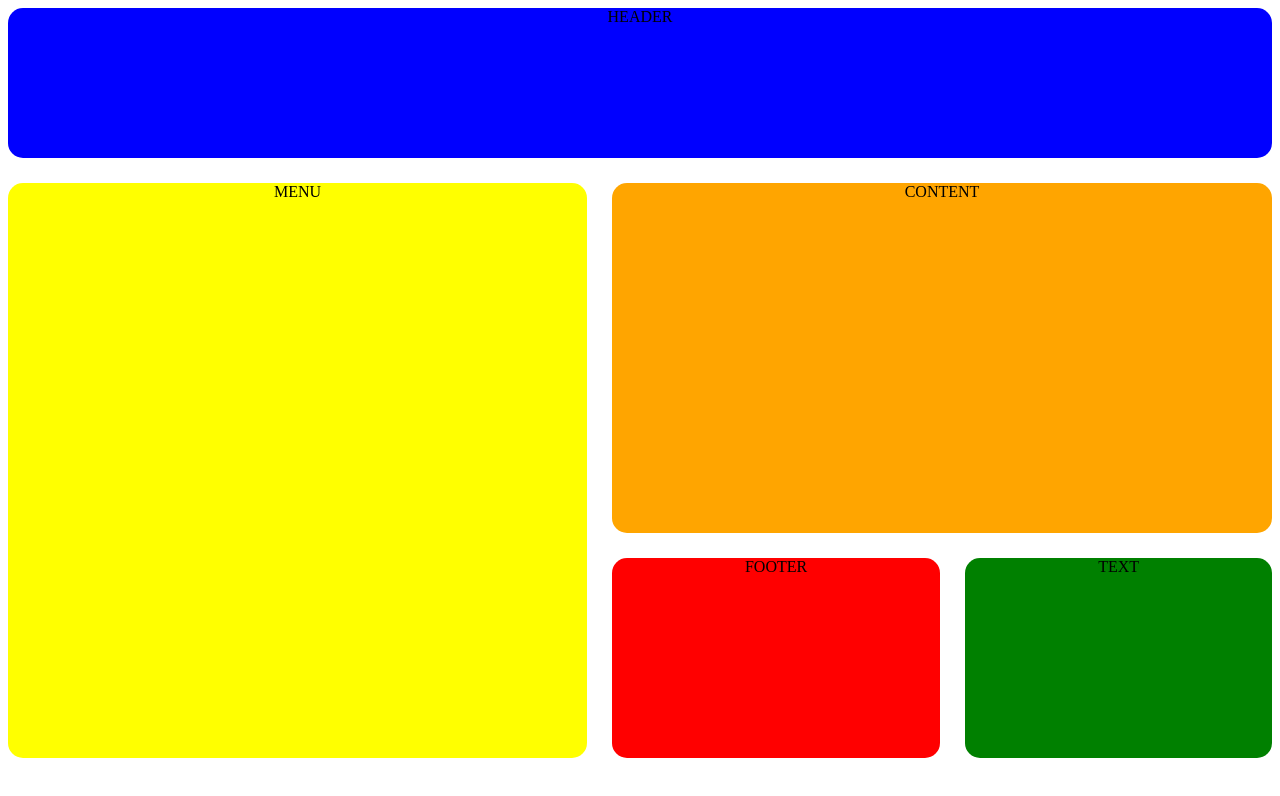
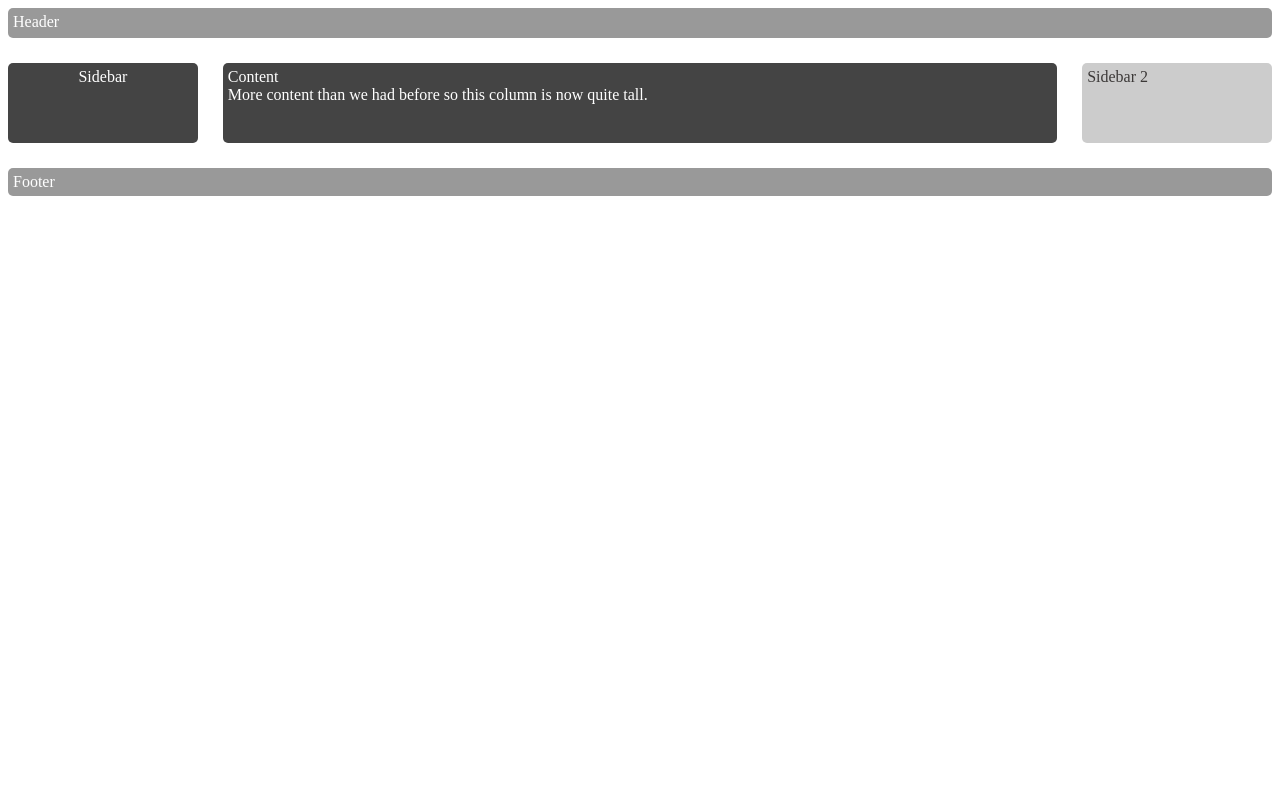
Before and after one commit to JordanDJensen/vs-assignments, a plain HTML site: page css-grid-practice/index.html in a window 1280 px wide. Drawn offline with Linux system fonts and the light colour scheme.

Commit message:
finished creating a page for mobile, tablet and web.

```diff
--- a/css-grid-practice/index.html
+++ b/css-grid-practice/index.html
@@ -10,11 +10,12 @@
 <body>
     <body>
         <div class="container">
-            <div class="header">HEADER</div>
-            <div class="menu">MENU</div>
-            <div class="content">CONTENT</div>
-            <div class="footer">FOOTER</div>
-            <div class="text">TEXT</div>
+            <div class="header">Header</div>
+            <div class="sidebar">Sidebar</div>
+            <div class="content">Content <span>More content than we had before so this column is now quite tall.</span></div>
+            <div class="sidebar2">Sidebar 2</div>
+            <div class="footer">Footer</div>
+
         </div>
     </body>
 </body>
--- a/css-grid-practice/style.css
+++ b/css-grid-practice/style.css
@@ -2,44 +2,106 @@
     display: grid;
     grid-gap: 25px;
     /* grid-template-columns: repeat(2, 1fr); */
-    grid-template-rows: 150px 350px 50px 50px;
 }
 
 .container > div{
-    border-radius: 15px;
-    text-align: center;
+    border-radius: 5px;
+    padding: 5px 5px 5px 5px;
+
+}
+
+span{
+    display: inline-block;
 }
 
 .header {
-    background-color: blue;
-    grid-column: 1/5;
-}
-
-.menu {
-    background-color: yellow;
-    grid-column: 1/3;
-    grid-row: 2/8;
+    background-color: #999999;
+    color: #FFFFFF;
 
 }
 
+.sidebar {
+    background-color: #444444;
+    color: #FFFFFF;
+}
+
 .content {
-    background-color: orange;
-   grid-row: 2/3;
-   grid-column: 3/5;
+    background-color: #444444;
+    color: #FFFFFF;
+
+}
+
+.sidebar2{
+    background-color: #CCCCCC;
+    color: #3C3938;
+}
+
+.footer {
+    background-color: #999999;
+    color: #FFFFFF;
+
+}
+
+@media only screen and (min-width: 600px) {
+    span{
+        display: block;
+    }
+
+    .container {
+        grid-template-columns: repeat(12, 1fr);
+        grid-template-rows: 35px 65px;
+    }
+
+
+   .header{
+        grid-column: 1/-1;
+   }
+
+   .sidebar{
+        grid-column: 1/3;
+        text-align: center;
+   }
+
+   .content{
+        grid-column: 3/-1;
+   }
+
+   .sidebar2{
+        grid-column: 1/-1;
+   }
+
+   .footer{
+        grid-column: 1/-1;
+   }
 
 
 }
 
-.footer {
-    background-color: red;
-    grid-row: 3/8
+@media only screen and (min-width: 768px){
 
+    .container {
+        display: grid;
+        grid-gap: 25px;
+        grid-template-columns: repeat(6, 1fr);
+        grid-template-rows: 30px 80px;
+    }
+
+    .header{
+        grid-column: 1/-1;
+    }
+    .sidebar{
+        grid-column: 1/2;
+    }
+    .content{
+        grid-column: 2/6;
+
+    }
+
+    .sidebar2{
+        grid-column: 6/7;
+    }
+
+    .footer{
+        grid-column: 1/-1;
+    }
 }
-
-.text{
-    background-color: green;
-   grid-row: 3/8
-
-
-
-}
```
